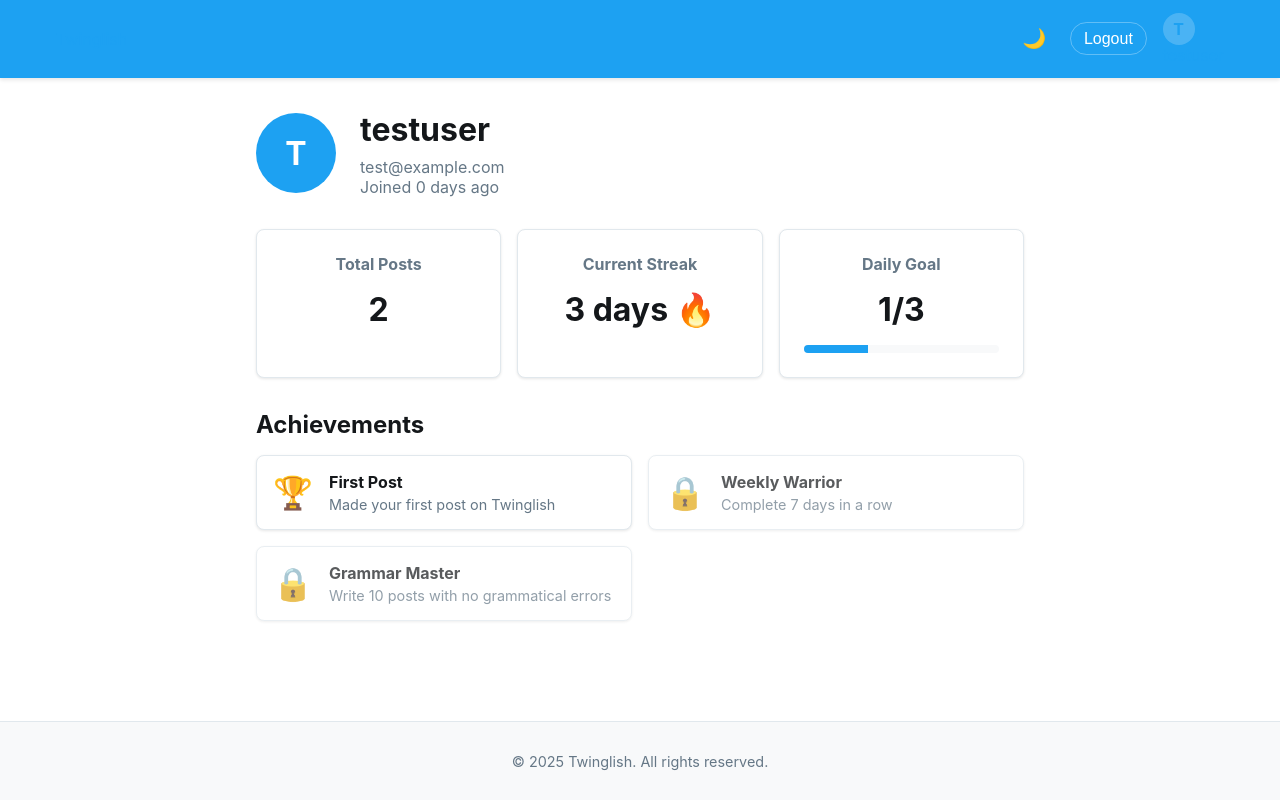
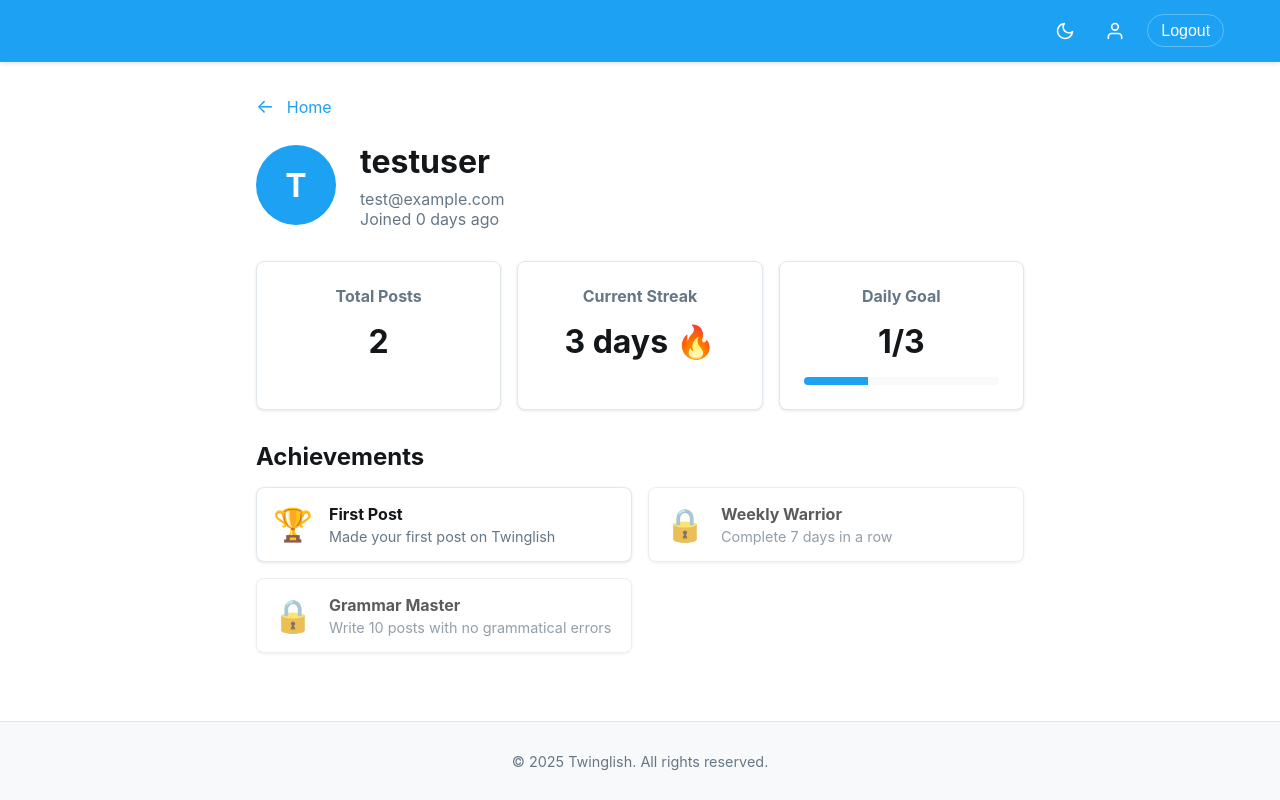
Before and after one commit to Xavier308/Twinglish, a Next.js app in the folder frontend/: page /profile in a window 1280 px wide. Built offline with nearby package versions, Linux system fonts and the light colour scheme; no server answers; sample sign-in values are in the browser's storage.

Commit message:
heaader layout position update

```diff
--- a/frontend/components/Layout.tsx
+++ b/frontend/components/Layout.tsx
@@ -79,20 +79,75 @@ export default function Layout({ children, title = 'Twinglish' }: LayoutProps) {
                 {user ? (
                   <div className="auth-links">
                     {/* Theme toggle first */}
-                    <button onClick={toggleDarkMode} className="theme-toggle" aria-label="Toggle dark mode">
-                      {darkMode ? '☀️' : '🌙'}
+                    <button
+                      onClick={toggleDarkMode}
+                      className="theme-toggle"
+                      aria-label="Toggle dark mode"
+                      title={darkMode ? "Switch to light mode" : "Switch to dark mode"}
+                    >
+                      <svg
+                        xmlns="http://www.w3.org/2000/svg"
+                        viewBox="0 0 24 24"
+                        width="20"
+                        height="20"
+                        fill="none"
+                        stroke="currentColor"
+                        strokeWidth="2"
+                        strokeLinecap="round"
+                        strokeLinejoin="round"
+                      >
+                        {darkMode ? (
+                          // Sun icon for dark mode
+                          <>
+                            <circle cx="12" cy="12" r="5"></circle>
+                            <line x1="12" y1="1" x2="12" y2="3"></line>
+                            <line x1="12" y1="21" x2="12" y2="23"></line>
+                            <line x1="4.22" y1="4.22" x2="5.64" y2="5.64"></line>
+                            <line x1="18.36" y1="18.36" x2="19.78" y2="19.78"></line>
+                            <line x1="1" y1="12" x2="3" y2="12"></line>
+                            <line x1="21" y1="12" x2="23" y2="12"></line>
+                            <line x1="4.22" y1="19.78" x2="5.64" y2="18.36"></line>
+                            <line x1="18.36" y1="5.64" x2="19.78" y2="4.22"></line>
+                          </>
+                        ) : (
+                          // Moon icon for light mode
+                          <path d="M21 12.79A9 9 0 1 1 11.21 3 7 7 0 0 0 21 12.79z"></path>
+                        )}
+                      </svg>
                     </button>
 
-                    {/* Logout button second */}
-                    <button onClick={logout} className="btn-link logout-btn">
+                    {/* Profile link now second */}
+                    <Link
+                      href="/profile"
+                      className="nav-link profile-link"
+                      title={`Profile: ${user.username}`}
+                    >
+                      <span className="avatar">
+                        <svg
+                          xmlns="http://www.w3.org/2000/svg"
+                          viewBox="0 0 24 24"
+                          width="20"
+                          height="20"
+                          fill="none"
+                          stroke="currentColor"
+                          strokeWidth="2"
+                          strokeLinecap="round"
+                          strokeLinejoin="round"
+                        >
+                          <path d="M20 21v-2a4 4 0 0 0-4-4H8a4 4 0 0 0-4 4v2"></path>
+                          <circle cx="12" cy="7" r="4"></circle>
+                        </svg>
+                      </span>
+                    </Link>
+
+                    {/* Logout button last */}
+                    <button
+                      onClick={logout}
+                      className="btn-link logout-btn"
+                      title="Logout"
+                    >
                       Logout
                     </button>
-
-                    {/* Profile link last */}
-                    <Link href="/profile" className="nav-link profile-link">
-                      <span className="avatar">{user.username[0].toUpperCase()}</span>
-                      <span className="username">{user.username}</span>
-                    </Link>
                   </div>
                 ) : (
                   <div className="auth-links">
@@ -287,27 +342,41 @@ export default function Layout({ children, title = 'Twinglish' }: LayoutProps) {
           border-radius: 20px;
         }
 
+        /* Updated profile link styles */
         .auth-links {
           display: flex;
           align-items: center;
           gap: 1rem;
+          margin-left: auto; /* Push to the right */
         }
 
         .profile-link {
           display: flex;
           align-items: center;
-          gap: 0.5rem;
+          justify-content: center;
+          padding: 0.5rem;
+          border-radius: 50%;
+          background-color: rgba(255, 255, 255, 0.1);
+          transition: background-color 0.2s;
+        }
+
+        .profile-link:hover {
+          background-color: var(--primary-hover);
         }
 
         .avatar {
           width: 32px;
           height: 32px;
           border-radius: 50%;
-          background-color: rgba(255, 255, 255, 0.2);
           display: flex;
           align-items: center;
           justify-content: center;
           font-weight: bold;
+          color: var(--text-header);
+        }
+
+        .person-icon {
+          font-size: 1.2rem; /* Adjust size as needed */
         }
 
         .btn-link {
@@ -335,12 +404,12 @@ export default function Layout({ children, title = 'Twinglish' }: LayoutProps) {
           background: none;
           border: none;
           cursor: pointer;
-          font-size: 1.2rem;
           padding: 0.5rem;
           border-radius: 50%;
           display: flex;
           align-items: center;
           justify-content: center;
+          color: var(--text-header);
           transition: background-color 0.2s;
         }
 
--- a/frontend/hooks/useTweets.ts
+++ b/frontend/hooks/useTweets.ts
@@ -72,21 +72,33 @@ export function useTweets() {
           throw new Error('Failed to fetch tweets');
         }
 
-        const data = await response.json();
+        let data = await response.json();
+
+        // Sort tweets by created_at, newest first
+        data.sort((a: Tweet, b: Tweet) => new Date(b.created_at).getTime() - new Date(a.created_at).getTime());
+
         console.log("Tweets fetched successfully:", data);
         setTweets(data);
         setOfflineMode(false);
       } catch (fetchError) {
         console.warn('Falling back to mock data:', fetchError);
         // Fall back to mock data
-        setTweets(MOCK_TWEETS);
+        // Sort MOCK_TWEETS by created_at, newest first
+        const sortedMockTweets = [...MOCK_TWEETS].sort(
+          (a: Tweet, b: Tweet) => new Date(b.created_at).getTime() - new Date(a.created_at).getTime()
+        );
+        setTweets(sortedMockTweets);
         setOfflineMode(true);
       }
     } catch (err) {
       console.error('Error in tweet handling:', err);
       setError(err instanceof Error ? err : new Error('Unknown error'));
       // Fallback to mock data even in case of errors
-      setTweets(MOCK_TWEETS);
+      // Sort MOCK_TWEETS by created_at, newest first
+      const sortedMockTweets = [...MOCK_TWEETS].sort(
+        (a: Tweet, b: Tweet) => new Date(b.created_at).getTime() - new Date(a.created_at).getTime()
+      );
+      setTweets(sortedMockTweets);
       setOfflineMode(true);
     } finally {
       setIsLoading(false);
@@ -125,7 +137,7 @@ export function useTweets() {
           user_id: 1
         };
 
-        // Update tweets list
+        // Update tweets list - correctly add to beginning of array
         setTweets(prevTweets => [newTweet, ...prevTweets]);
 
         return newTweet;
@@ -159,7 +171,7 @@ export function useTweets() {
         const newTweet = await response.json();
         console.log("Tweet created successfully:", newTweet);
 
-        // Update tweets list
+        // Update tweets list - ensure it's added to the beginning
         setTweets(prevTweets => [newTweet, ...prevTweets]);
 
         return newTweet;
--- a/frontend/pages/profile.tsx
+++ b/frontend/pages/profile.tsx
@@ -4,6 +4,8 @@ import { useRouter } from 'next/router';
 import Layout from '../components/Layout';
 import { useAuth } from '../lib/auth';
 import { useTweets } from '../hooks/useTweets';
+import Link from 'next/link';
+
 
 export default function Profile() {
   const { user, loading } = useAuth();
@@ -40,6 +42,12 @@ export default function Profile() {
   return (
     <Layout title="Profile | Twinglish">
       <div className="profile-page">
+        <div className="navigation-bar">
+          <Link href="/" className="back-home-link">
+            <span className="back-arrow">←</span> Home
+          </Link>
+        </div>
+
         <div className="profile-header">
           <div className="avatar">
             {user.username.charAt(0).toUpperCase()}
@@ -230,6 +238,29 @@ export default function Profile() {
           color: var(--text-secondary);
         }
 
+        .navigation-bar {
+          margin-bottom: 1.5rem;
+        }
+
+        .back-home-link {
+          display: inline-flex;
+          align-items: center;
+          color: var(--primary-color);
+          text-decoration: none;
+          padding: 0.5rem;
+          border-radius: 4px;
+          transition: background-color 0.2s;
+        }
+
+        .back-home-link:hover {
+          background-color: var(--primary-light);
+        }
+
+        .back-arrow {
+          margin-right: 0.5rem;
+          font-size: 1.2rem;
+        }
+
         @media (max-width: 600px) {
           .profile-header {
             flex-direction: column;
```
Also changed, not shown: frontend/components/TweetFeed.tsx (+22 -12 lines), 1 other file (tests, documents, lock files or other folders).
